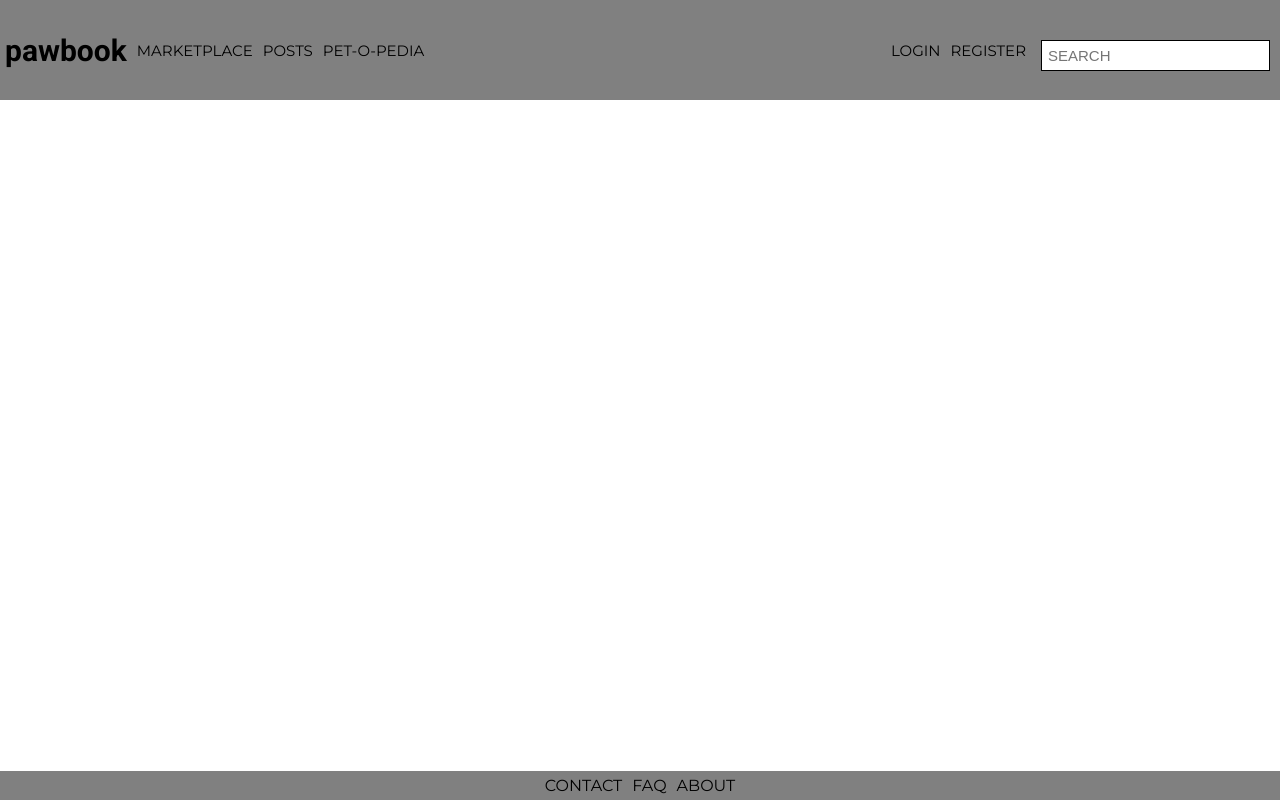
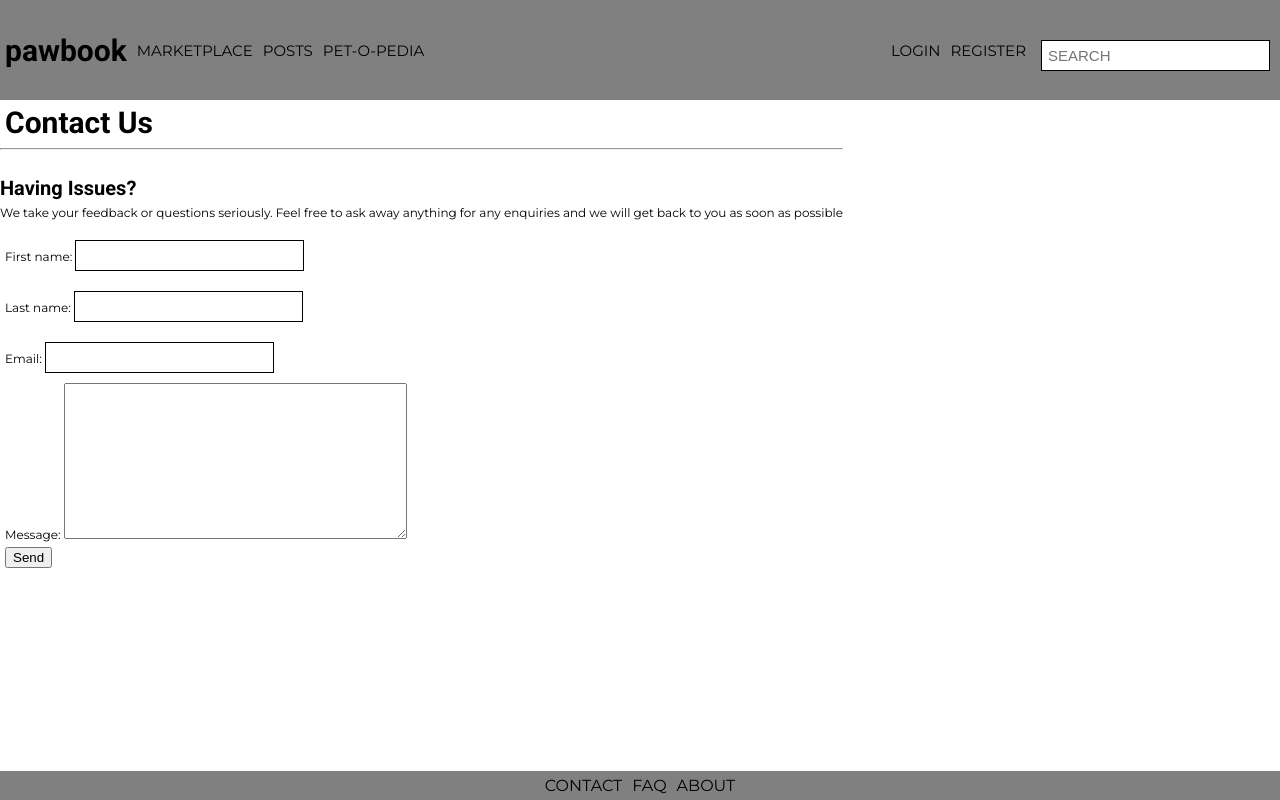
Before and after one commit to PeterDodd/pawbook_wad, a Django app: page /pawbook/contact/ in a window 1280 px wide. Run offline with Django 3.2, Linux system fonts and the light colour scheme.

Commit message:
Still working on the General Search Functionality - Finished the Contact Us Page Upon filling in the details at the contact us page, the information will be stored at your admin database. You have to make a superuser and log in to see the details that was submitted under contacts.

```diff
--- a/pawbook/admin.py
+++ b/pawbook/admin.py
@@ -2,7 +2,7 @@ from django.contrib import admin
 
 # Register your models here.
 from django.contrib import admin
-from pawbook.models import UserProfile, Post, PetPedia, Listing
+from pawbook.models import UserProfile, Post, PetPedia, Listing, Contact
 
 
 class PostAdmin(admin.ModelAdmin):
@@ -21,3 +21,4 @@ admin.site.register(UserProfile)
 admin.site.register(Post, PostAdmin)
 admin.site.register(PetPedia, PetPediaAdmin)
 admin.site.register(Listing, ListingAdmin)
+admin.site.register(Contact)
--- a/pawbook/forms.py
+++ b/pawbook/forms.py
@@ -1,6 +1,6 @@
 from django import forms
 from django.contrib.auth.models import User
-from pawbook.models import UserProfile, PetPedia, Post, Listing
+from pawbook.models import UserProfile, PetPedia, Post, Listing, Contact
 
 
 class UserForm(forms.ModelForm):        # Form for User objects
@@ -43,3 +43,8 @@ class ListingForm(forms.ModelForm):     # Form for new listings
     class Meta:
         model = Listing
         fields = ("breed", "petName", "description", "petAge", "cost", "petImage")
+
+class ContactForm(forms.ModelForm):
+    class Meta:
+        model = Contact
+        fields = ('first_name','last_name','email','message')
--- a/pawbook/models.py
+++ b/pawbook/models.py
@@ -2,6 +2,7 @@ from django.db import models
 from django.contrib.auth.models import User
 from django.template.defaultfilters import slugify
 from django.conf import settings
+
 
 
 class UserProfile(models.Model):   # User model
@@ -79,3 +80,13 @@ class Listing(models.Model):        # Listing model
         super(Listing, self).save(*args, **kwargs)
 
     petImage = models.ImageField(upload_to = "listing_image", storage = settings.MEDIA_ROOT + "/listing_image/")
+
+
+class Contact(models.Model):
+    first_name = models.CharField(max_length=50)
+    last_name = models.CharField(max_length=50)
+    email = models.EmailField()
+    message = models.TextField()
+
+    def __str__(self):
+        return f'{self.first_name} {self.last_name}'
--- a/pawbook/urls.py
+++ b/pawbook/urls.py
@@ -23,6 +23,7 @@ urlpatterns = [
     path('contact/', views.contact, name='contact'),
     path('faq/', views.faq, name='faq'),
 
+
     path('register/', views.register, name='register'),
     path('login/', views.userLogin, name='login'),
     path("logout/", views.userLogout, name = "logout"),
--- a/pawbook/views.py
+++ b/pawbook/views.py
@@ -4,9 +4,11 @@ from django.contrib.auth.decorators import login_required
 from django.http import HttpResponse
 from django.core.paginator import  Paginator, EmptyPage,PageNotAnInteger
 from django.db.models import Q
+from django.contrib import messages
+
 
 from pawbook.models import Post, Listing, PetPedia, UserProfile
-from pawbook.forms import UserProfileForm, UserForm, PostForm, ListingForm
+from pawbook.forms import UserProfileForm, UserForm, PostForm, ListingForm, ContactForm
 
 from django.contrib.auth import authenticate, login, logout
 
@@ -290,4 +292,16 @@ def faq(request):
 
 
 def contact(request):
-    return render(request, "pawbook/contact.html")
+    if request.method =="POST":
+        form = ContactForm(request.POST)
+
+        if form.is_valid():
+            form.save()
+            messages.success(request,"Form submission successful")
+
+    else:
+        form = ContactForm()
+
+
+
+    return render(request, "pawbook/contact.html", {'form':form})
--- a/pawbook_wad/settings.py
+++ b/pawbook_wad/settings.py
@@ -40,7 +40,7 @@ INSTALLED_APPS = [
     'django.contrib.sessions',
     'django.contrib.messages',
     'django.contrib.staticfiles',
-    'pawbook'
+    'pawbook',
 ]
 
 MIDDLEWARE = [
--- a/templates/pawbook/contact.html
+++ b/templates/pawbook/contact.html
@@ -11,5 +11,49 @@
 
 
 {% block body_block %}
+<div class="container">
+    <div class="row">
+        <div class="col-md-offset-1 col-md-10">
+            <h2 class=" text-white" >Contact Us</h2>
+            <hr></br>
+
+            <div class="panel-group" >
+                <div class="panel panel-default">
+
+                    <div class="panel-heading"  >
+                        <h3 class="panel-title">
+                                Having Issues?
+                                <span> </span>
+                            </a>
+                        </h3>
+                    </div>
+                        <div class="panel-body">
+                            <p> We take your feedback or questions seriously. Feel free to ask away anything for any
+								enquiries and we will get back to you as soon as possible</p>
+                        </div>
+                    </div>
+                </div>
+		</div>
+		<div>
+			<form method="post">
+				{% csrf_token %}
+				{{form.as_p }}
+				<div class="form-actions">
+					<button type="submit">Send</button>
+				</div>
+			</form>
+					{% if messages %}
+		<ul class = 'messages'>
+			{% for message in messages %}
+			<li {% if message.tags %} class ="{{ message.tags }}"{% endif %}>{{message}}</li>
+			{% endfor %}
+		</ul>
+		{% endif %}
+		</div>
+	</div>
+		</div>
+
+
+
 
 {% endblock %}
```
Also changed, not shown: pawbook/migrations/0020_auto_20200402_0200.py (added).
